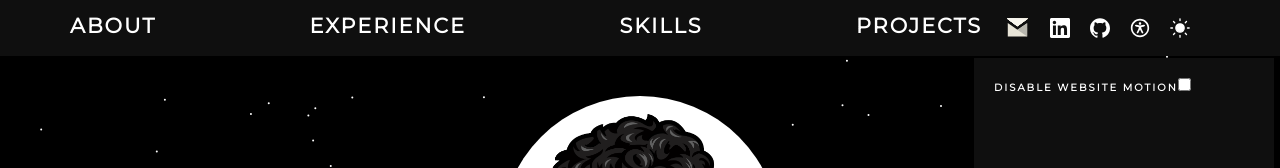
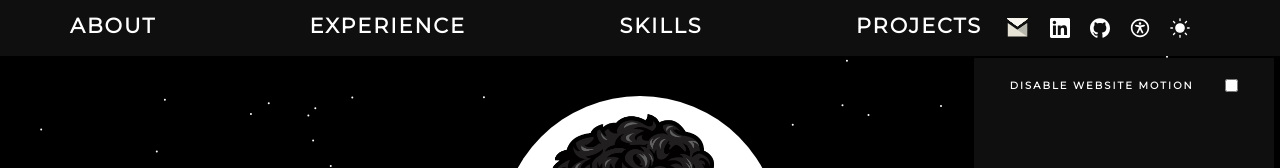
Before and after one commit to GeorgiosDrivas/portfolio, a React (Vite) app: page / in a window 1280 px wide. Both pictures are taken after a click on the link 1150 px from the left and 25 px from the top of the page. Shown: the top 168 px of the page. Built offline with nearby package versions, Linux system fonts and the light colour scheme.

Commit message:
Single accessiility option styling

```diff
--- a/src/menu.tsx
+++ b/src/menu.tsx
@@ -2,7 +2,6 @@
 
 export default function Menu({
   setDarkMode,
-  motion,
   setMotion,
 }: {
   setDarkMode: any;
@@ -262,12 +261,14 @@
                     </a>
                     {accessibilityMenu && (
                       <div className="accessibility-menu position-absolute">
+                        <div className="d-flex justify-content-around align-items-center">
                           <label htmlFor="motion">Disable website motion</label>
                           <input
                             type="checkbox"
                             id="motion"
                             onClick={(e) => setMotionState(e.target)}
                           />
+                        </div>
                       </div>
                     )}
                   </div>
```
Lines whose indentation alone changed are shown as unchanged.
